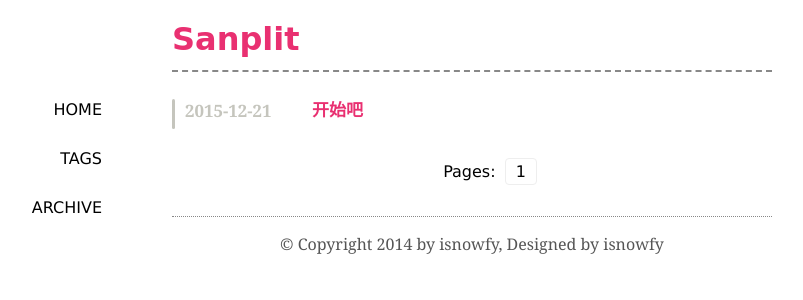
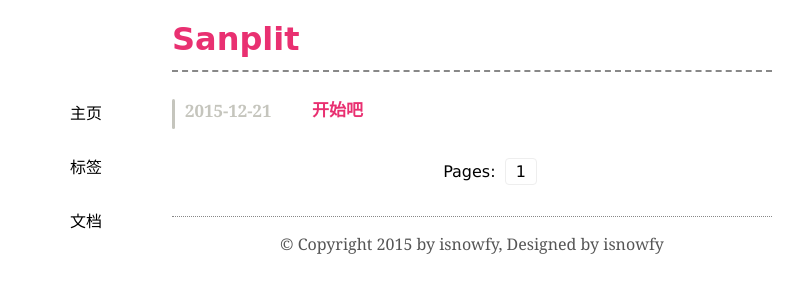
Before and after one commit to sanplit/sanplit.github.io, a Jekyll site: the page index.html, which Jekyll copies as it is, in a window 1280 px wide. Shown: the top 300 px of the page, without its empty margins (168-971 px from the left). Built offline with Jekyll 4.4.1, drawn with Linux system fonts in a browser that asks for light colours.

Commit message:
change index

```diff
--- a/index.html
+++ b/index.html
@@ -14,13 +14,13 @@
     <div class="header">
         <ul id="pages">
             <li>
-                <a href="/">home</a>
+                <a href="/">主页</a>
             </li>
             <li>
-                <a href="/#/tags">tags</a>
+                <a href="/#/tags">标签</a>
             </li>
             <li>
-                <a href="/#/archive">archive</a>
+                <a href="/#/archive">文档</a>
             </li>
         </ul>
     </div>
@@ -32,7 +32,7 @@
     <div class="innermain" id="main">
     </div>
     <div class="footer">
-        <p>© Copyright 2014 by isnowfy, Designed by isnowfy</p>
+        <p>© Copyright 2015 by isnowfy, Designed by isnowfy</p>
     </div>
 </div>
 <script src="main.js"></script>
```
Also changed, not shown: other parts of index.html (+1 -1 lines).
